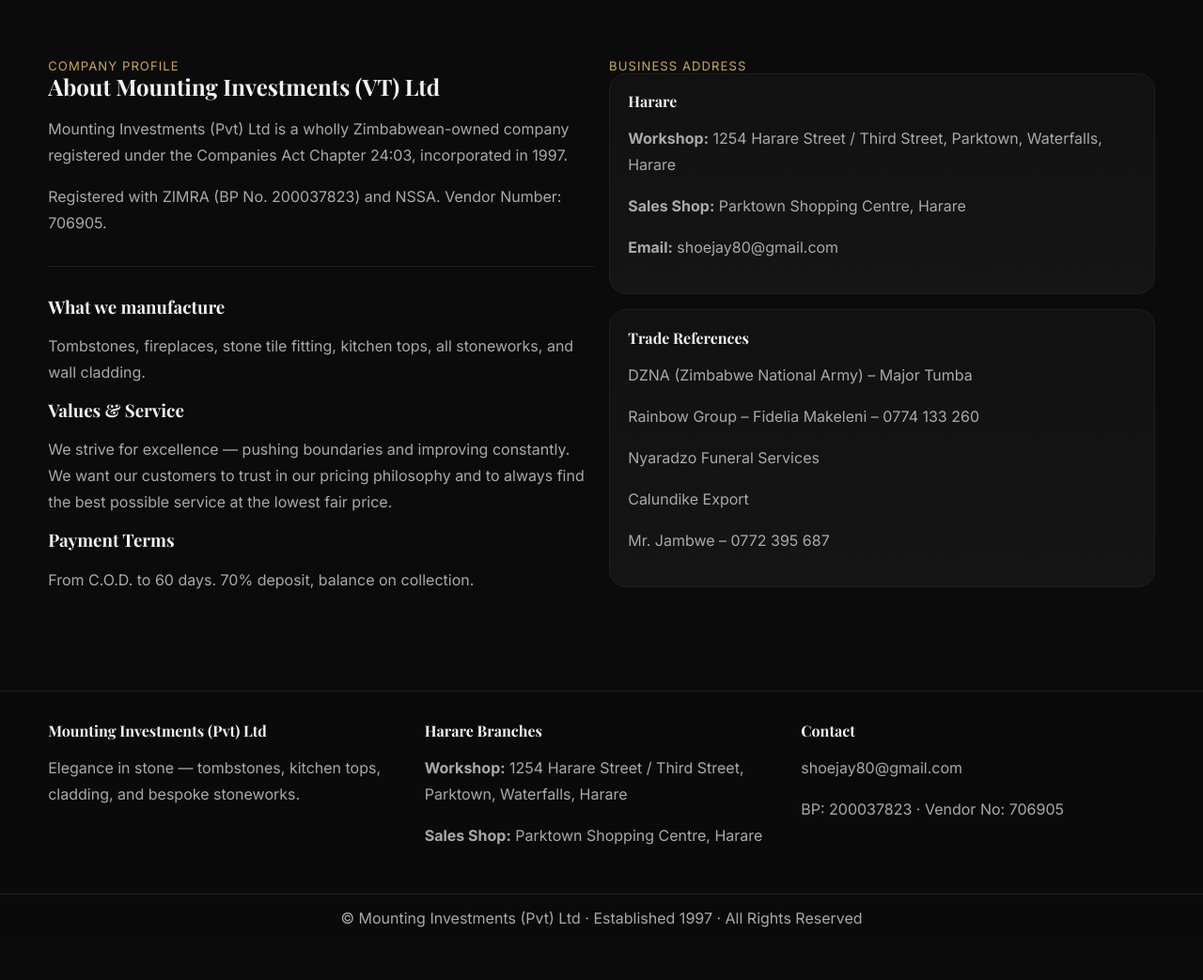
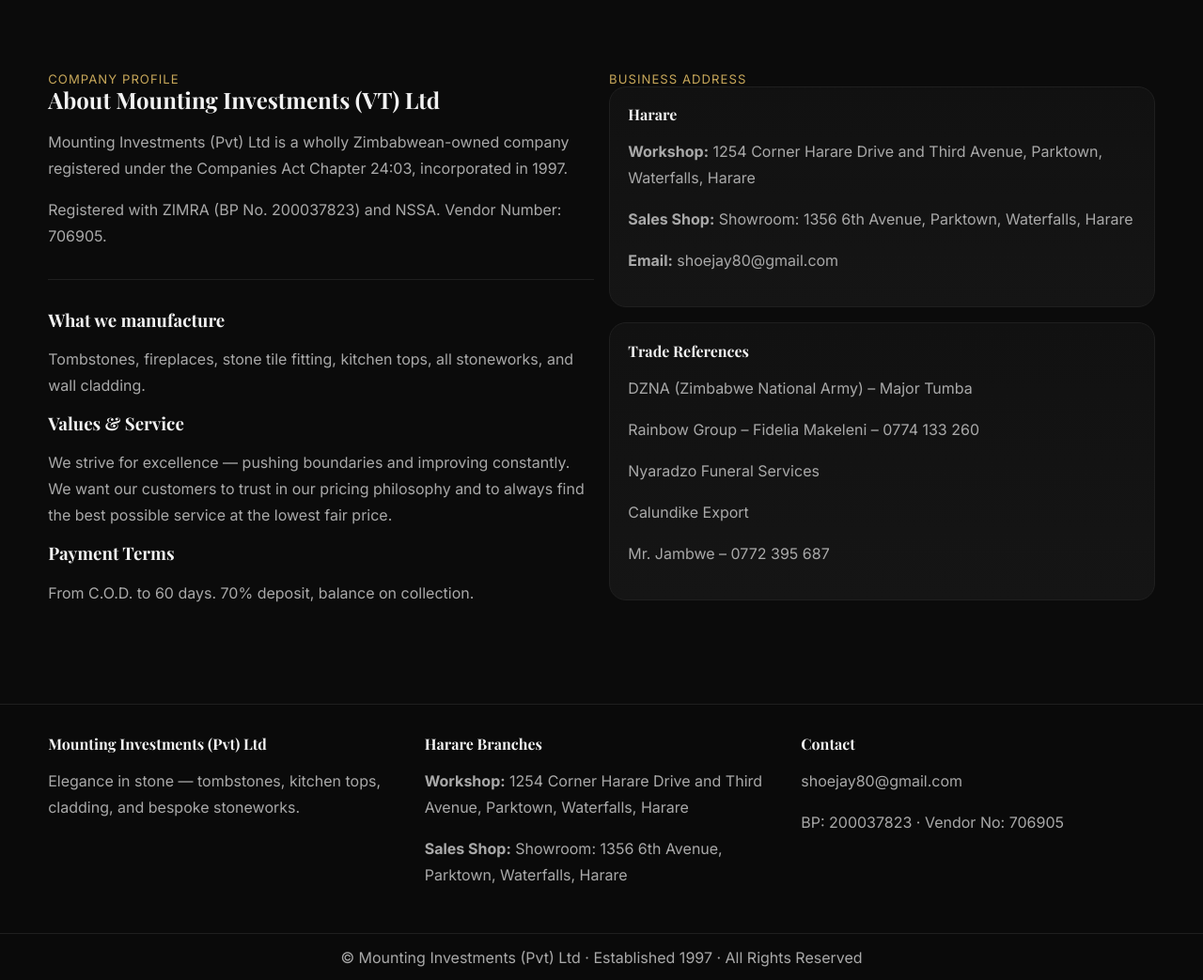
Before and after one commit to Naitimalvin/Mounting-Investments, a plain HTML site: page about.html in a window 1280 px wide. Shown: the part 700-1743 px from the top of the page at 94% size. Before the commit the page ends 1701 px from the top, so only its background shows below. Drawn offline with nearby package versions, Linux system fonts and the light colour scheme.

Commit message:
Add files via upload

```diff
--- a/about.html
+++ b/about.html
@@ -10,7 +10,7 @@
 <body>
   <nav class="nav">
   <div class="container nav__wrap">
-    <a href="index.html" class="logo">Mounting Investments (Pvt) Ltd</a>
+    <a href="index.html" class="logo"><img src="assets/images/logo.png" alt="Mounting Investments logo" style="height:34px; vertical-align:middle;"/></a>
     <button class="nav__toggle" aria-label="Toggle Menu">☰</button>
     <ul class="nav__menu">
       <li><a href="index.html">Home</a></li>
@@ -52,8 +52,8 @@
       <div class="kicker">Business Address</div>
       <div class="card">
         <h4>Harare</h4>
-        <p><strong>Workshop:</strong> 1254 Harare Street / Third Street, Parktown, Waterfalls, Harare</p>
-        <p><strong>Sales Shop:</strong> Parktown Shopping Centre, Harare</p>
+        <p><strong>Workshop:</strong> 1254 Corner Harare Drive and Third Avenue, Parktown, Waterfalls, Harare</p>
+        <p><strong>Sales Shop:</strong> Showroom: 1356 6th Avenue, Parktown, Waterfalls, Harare</p>
         <p><strong>Email:</strong> <a href="mailto:shoejay80@gmail.com">shoejay80@gmail.com</a></p>
       </div>
       <div class="card" style="margin-top:1rem;">
@@ -76,8 +76,8 @@
     </div>
     <div>
       <h4>Harare Branches</h4>
-      <p><strong>Workshop:</strong> 1254 Harare Street / Third Street, Parktown, Waterfalls, Harare</p>
-      <p><strong>Sales Shop:</strong> Parktown Shopping Centre, Harare</p>
+      <p><strong>Workshop:</strong> 1254 Corner Harare Drive and Third Avenue, Parktown, Waterfalls, Harare</p>
+      <p><strong>Sales Shop:</strong> Showroom: 1356 6th Avenue, Parktown, Waterfalls, Harare</p>
     </div>
     <div>
       <h4>Contact</h4>
--- a/assets/css/style.css
+++ b/assets/css/style.css
@@ -62,7 +62,6 @@ p { color:var(--muted); line-height:1.75; }
 .footer__bar { border-top:1px solid var(--line); padding:.9rem 0; color:var(--muted); text-align:center; }
 .footer h4 { color:var(--text); }
 .footer p { color:var(--muted); }
-@media (max-width:820px){ .footer__grid { grid-template-columns:1fr; } }
 
 .hr { border:0; border-top:1px solid var(--line); margin:2rem 0; }
 .kicker { color:var(--accent); letter-spacing:.08em; text-transform:uppercase; font-size:.82rem; }
```
Also changed, not shown: contact.html (+5 -5 lines), gallery.html (+3 -3 lines), index.html (+3 -3 lines), services.html (+3 -3 lines), thank_you.html (+3 -3 lines).
